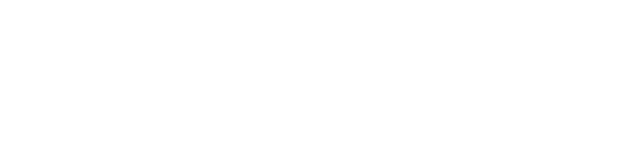
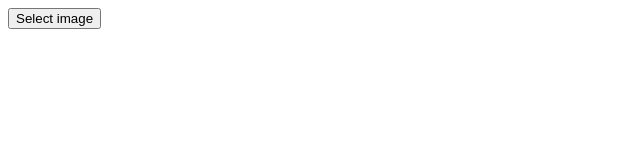
Before and after one commit to DanyloHepner/javascript_image_loader-simple-, a plain HTML site: page index.html in a window 1280 px wide. Shown: the whole page, without its empty margins (0-640 px from the left). Drawn offline with Linux system fonts and the light colour scheme.

Commit message:
update: image select button added

```diff
--- a/index.html
+++ b/index.html
@@ -7,6 +7,6 @@
     <title>JavaScript Image Previewer</title>
 </head>
 <body>
-
+    <button type = "button" onclick = "SelectButtonClickHandler()">Select image</button>
 </body>
 </html>
```
